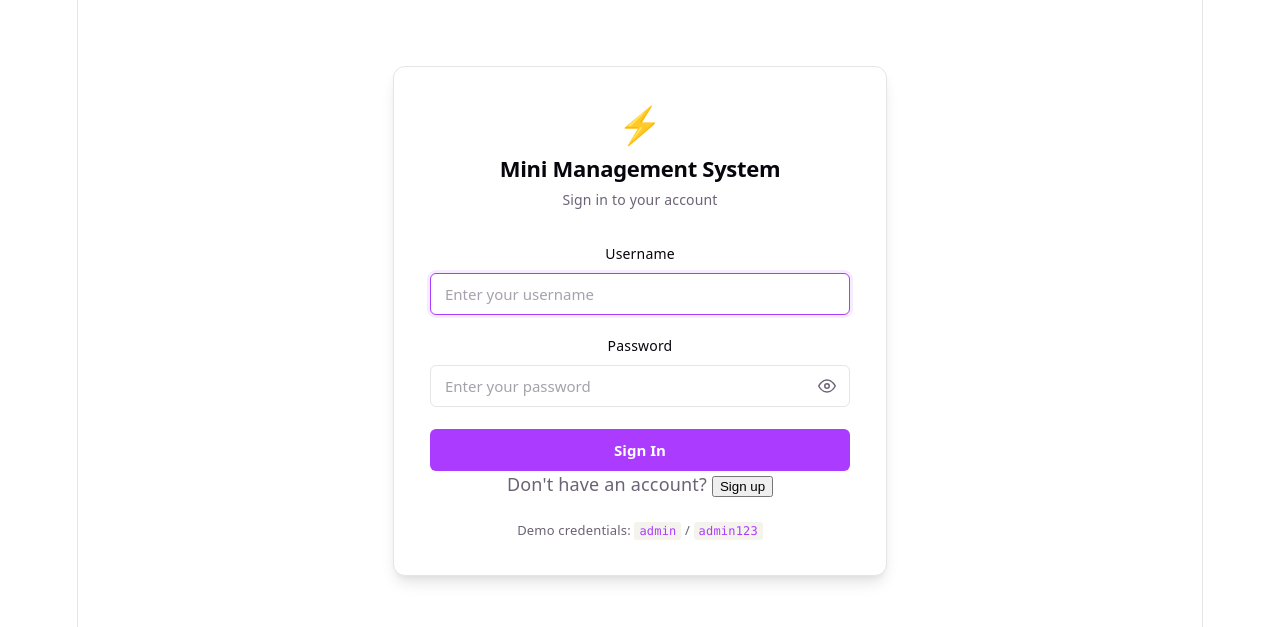
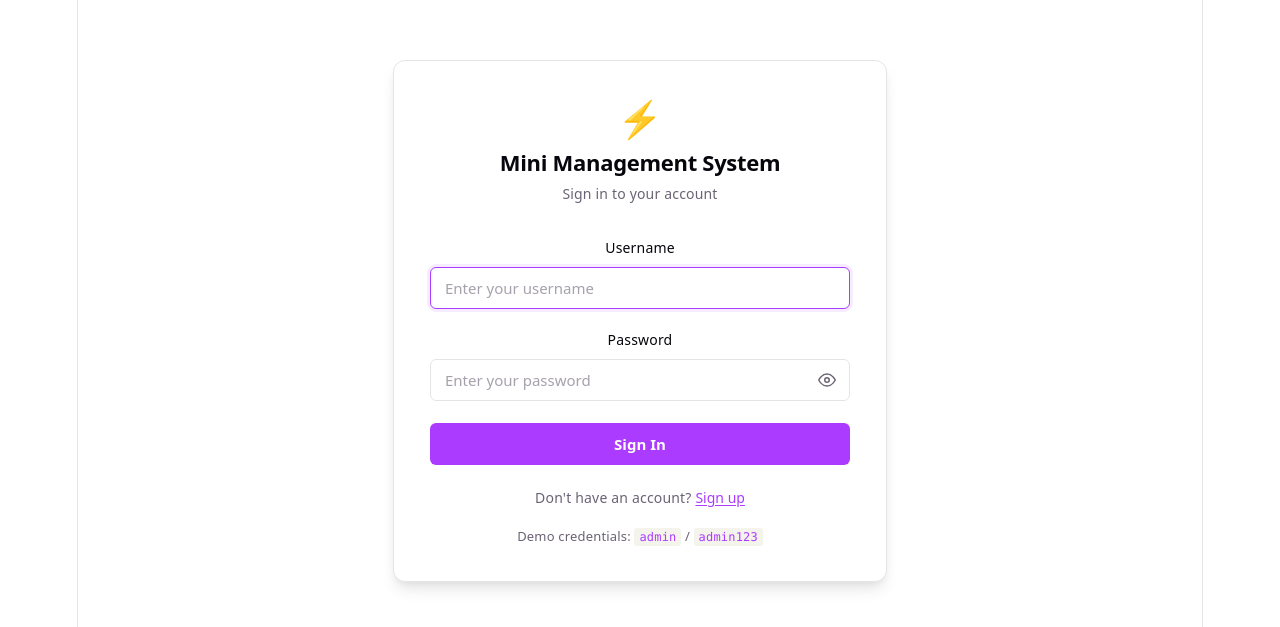
Before and after one commit to Mick24-sv/Midterm-Practice, a React (Vite) app in the folder frontend/: page / in a window 1280 px wide. Shown: the part 103-730 px from the top of the page. Built offline with nearby package versions, Linux system fonts and the light colour scheme.

Commit message:
Add switch/link styles

```diff
--- a/frontend/src/pages/LoginPage.css
+++ b/frontend/src/pages/LoginPage.css
@@ -193,7 +193,7 @@
 
 /* ── Hint ────────────────────────────────────────────────── */
 .login-card__hint {
-  margin: 20px 0 0;
+  margin: 12px 0 0;
   text-align: center;
   font-size: 13px;
   color: var(--text);
@@ -207,3 +207,27 @@
     color: var(--accent);
   }
 }
+
+/* ── Switch to register ───────────────────────────────────── */
+.login-card__switch {
+  margin: 20px 0 0;
+  text-align: center;
+  font-size: 14px;
+  color: var(--text);
+}
+
+.login-card__link {
+  background: none;
+  border: none;
+  padding: 0;
+  font: inherit;
+  color: var(--accent);
+  font-weight: 500;
+  cursor: pointer;
+  text-decoration: underline;
+  text-underline-offset: 2px;
+}
+
+.login-card__link:hover {
+  opacity: 0.8;
+}
```
